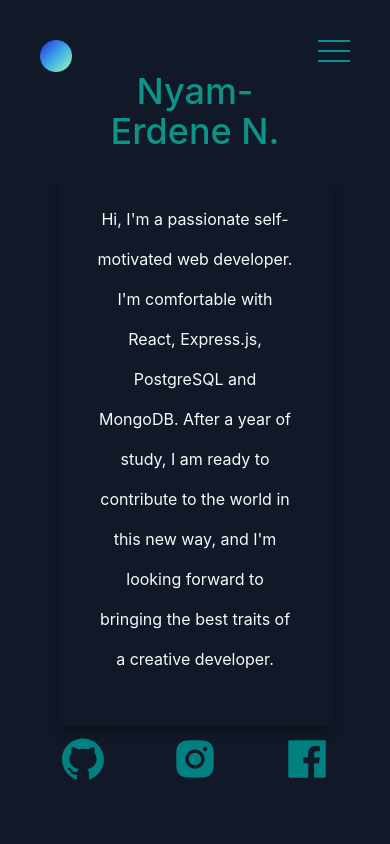
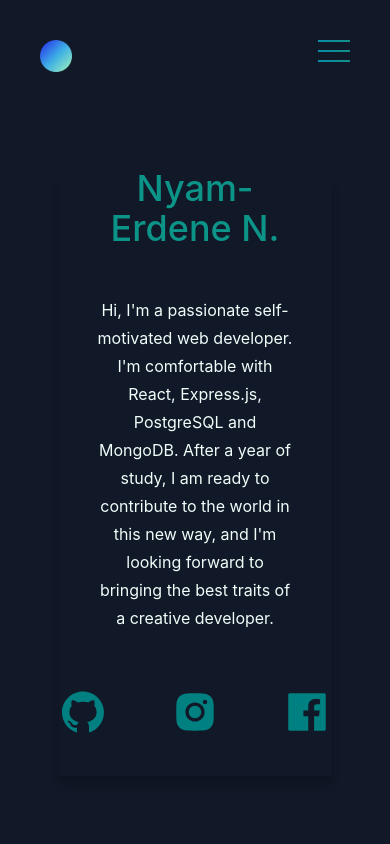
Before and after one commit to Skywingy/nextjs-blog, a Next.js app: page / in a window 390 px wide. Shown: the top 844 px of the page. Built offline with nearby package versions, Linux system fonts and the light colour scheme; a web font is replaced by a local one.

Commit message:
fixed card mn line height

```diff
--- a/pages/index.js
+++ b/pages/index.js
@@ -206,7 +206,7 @@ export default function Home() {
                   <div class="flip-card-front">
                       <div className='p-9 md:p-10'>
                         <h2 className='text-4xl py-2 pb-10 text-teal-600 font-medium md:text-6xl text-center' suppressHydrationWarning>{t('Name.1')}</h2>
-                        <p className=' text-center leading-10 text-md py-2 text-gray-800 md:text-lg max-w-4xl mx-auto dark:text-teal-50' suppressHydrationWarning>
+                        <p className=' text-center leading-7 text-md py-2 text-gray-800 md:text-lg max-w-4xl mx-auto dark:text-teal-50' suppressHydrationWarning>
                         {t('Who.1')}
                         </p>
                       </div>
--- a/styles/globals.scss
+++ b/styles/globals.scss
@@ -63,7 +63,7 @@ a {
 .flip-card {
   background-color: transparent;
   width: 70vw;
-  height: 550px;
+  height: 600px;
   perspective: 1000px;
   margin: 1em;
   cursor: pointer;
```
